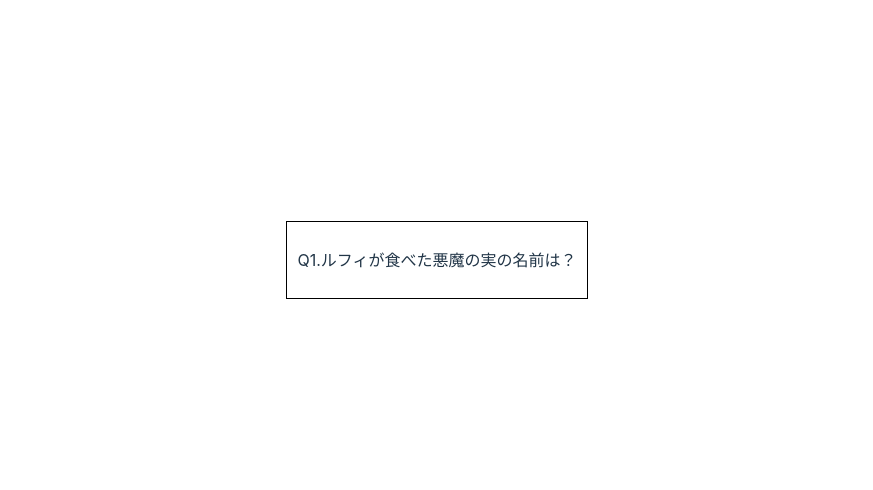
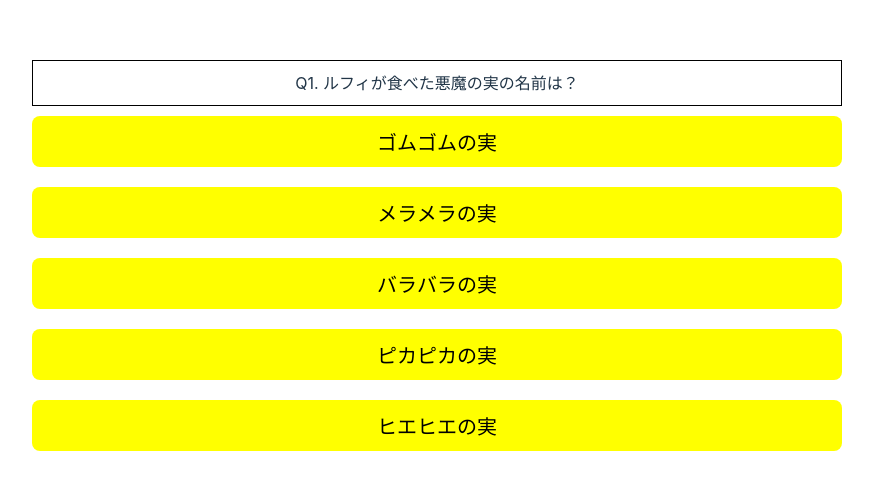
Before and after one commit to Hashimoto-Noriaki/react-quiz2, a React (Vite) app: page /quiz in a window 1280 px wide. Shown: the part 140-630 px from the top of the page, without its empty margins (203-1076 px from the left). Built offline with nearby package versions, Linux system fonts and the light colour scheme.

Commit message:
クイズ画面とボタン作成

```diff
--- a/src/components/Button/Button.module.css
+++ b/src/components/Button/Button.module.css
@@ -0,0 +1,11 @@
+.button {
+    font-size:20px;
+    padding:10px 20px;
+    background-color:yellow;
+    width:100%;
+    margin:10px 0;
+
+    .buttonInner {
+        color: black;
+    }
+}
--- a/src/components/Button/Button.tsx
+++ b/src/components/Button/Button.tsx
@@ -0,0 +1,9 @@
+import styles from './Button.module.css';
+
+export default function Button({children}){
+    return (
+        <button className={styles.button}>
+            <span className={styles.buttonInner}>{children}</span>
+        </button>
+    )
+}
--- a/src/components/pages/QuizPage.tsx
+++ b/src/components/pages/QuizPage.tsx
@@ -1,13 +1,19 @@
 import quizData  from '../../data/quiz';
+import Button  from '../Button/Button';
 import Display from '../Display/Display';
 
 export default function QuizPage(){
     const quizIndex = 0;
     return (
-        <Display>
-            <div>
-                <p>{`Q1.${quizData[quizIndex].question}`}</p>
-            </div>
-        </Display>
+        <>
+            <Display>
+                {`Q1. ${quizData[quizIndex].question}`}
+            </Display>
+            <Button>{quizData[quizIndex].options[0]}</Button>
+            <Button>{quizData[quizIndex].options[1]}</Button>
+            <Button>{quizData[quizIndex].options[2]}</Button>
+            <Button>{quizData[quizIndex].options[3]}</Button>
+            <Button>{quizData[quizIndex].options[4]}</Button>
+        </>
     )
 }
```
